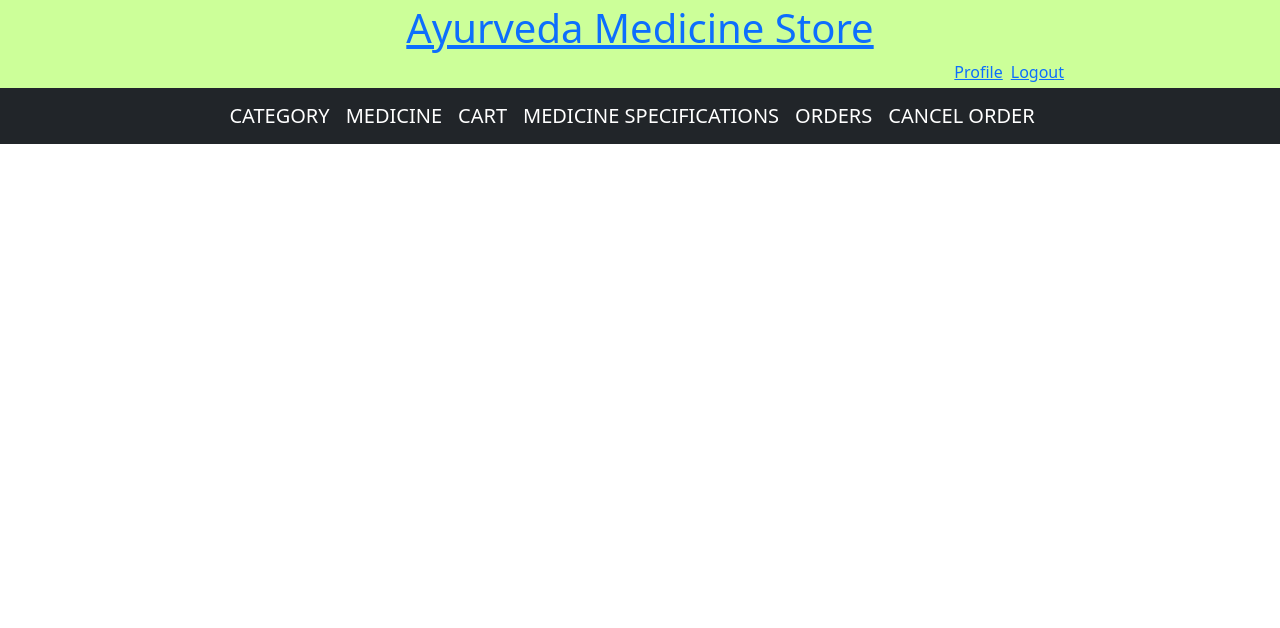
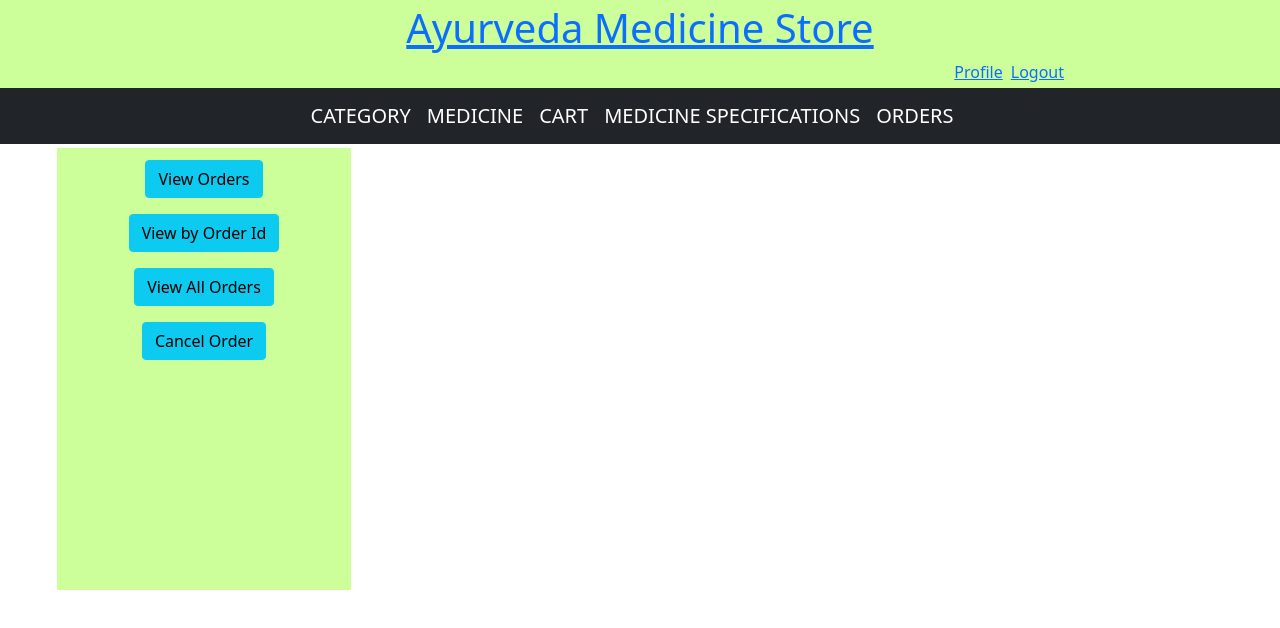
Before and after one commit to mobpshyco98/OnlineAyurvedaUI, an Angular app: page /order in a window 1280 px wide. Before the commit this address led to /. Shown: the top 628 px of the page. Built offline with nearby package versions, Linux system fonts and the light colour scheme; sample sign-in values are in the browser's storage.

Commit message:
Soumyajit UI 7

```diff
--- a/src/app/app.component.html
+++ b/src/app/app.component.html
@@ -16,8 +16,7 @@
     <a routerLink='medicine' class="navbar-brand text-white">Medicine</a>
     <a class="navbar-brand text-white" routerLink="getcustomercart" (click) = "setUserId()">Cart</a>
     <a class="navbar-brand text-white" routerLink="medspecs">Medicine Specifications</a>
-    <a class="navbar-brand text-white" routerLink="vieworder">Orders</a>
-    <a class="navbar-brand text-white" routerLink="removeorder">Cancel Order</a>
+    <a class="navbar-brand text-white" routerLink="order">Orders</a>
   </nav>
   <router-outlet></router-outlet>
 </article>
--- a/src/app/cancel-order/cancel-order.component.html
+++ b/src/app/cancel-order/cancel-order.component.html
@@ -1,10 +1,9 @@
 <section class="mx-auto text-center">
-  <h2 class="text-center">Cancel Order</h2>
-  <br/>
+  <h2 class="text-center">Cancel Order</h2><br/>
   Order Id: <input type="text" placeholder="Enter Order Id" [(ngModel)]="orderId"/>
   <br/><br/>
   <input type="button" class="btn btn-danger text-white mb-3" (click)="cancelOrder()" value="Cancel Order"/><br/>
-  <div *ngIf="flag != undefined" class="alert alert-success col-4 mx-auto">
+  <div *ngIf="flag != undefined" class="alert alert-success col-4 mx-auto m-1 text-center">
     {{flag}}
   </div>
   <div *ngIf="error != undefined" class="alert alert-danger col-4 mx-auto m-1 text-center">
--- a/src/app/vieworder/vieworder.component.html
+++ b/src/app/vieworder/vieworder.component.html
@@ -1,11 +1,11 @@
 <article class="row col-11 mx-auto" [ngStyle]="{height:'450px'}">
   <section class="col-sm-11 col-md-3 col-lg-3 col-xl-3 p-1 m-1 text-center" style="background-color: #ccff99;">
-    <div><input type="button" class="btn btn-info m-2" value="View Orders" routerLink="/vieworder/bycustid" /></div>
-    <div><input type="button" class="btn btn-info m-2" value="View by Order Id" routerLink="/vieworder/byorderid" /></div>
-    <div><input type="button" class="btn btn-info m-2" value="View All Orders" routerLink="/vieworder/allorders" /></div>
+    <div><input type="button" class="btn btn-info m-2" value="View Orders" routerLink="/order/bycustid"/></div>
+    <div><input type="button" class="btn btn-info m-2" value="View by Order Id" routerLink="/order/byorderid"/></div>
+    <div><input type="button" class="btn btn-info m-2" value="View All Orders" routerLink="/order/allorders"/></div>
+    <div><input type="button" class="btn btn-info m-2" value="Cancel Order" routerLink="removeorder"/></div>
   </section>
-  <section class="col-sm-11 col-md-8 col-lg-8 col-xl-8 p-2 m-2" >
-    <h2> Your Orders </h2>
+  <section class="col-sm-11 col-md-8 col-lg-8 col-xl-8 p-2 m-2">
     <router-outlet></router-outlet>
   </section>
 </article>
```
Also changed, not shown: src/app/app-routing.module.ts (+7 -5 lines).
